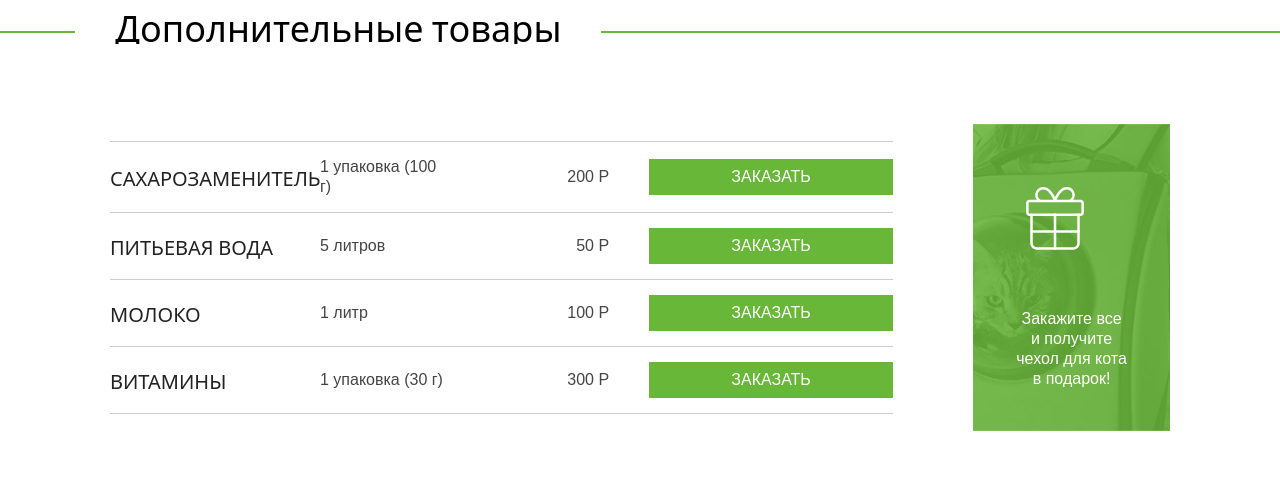
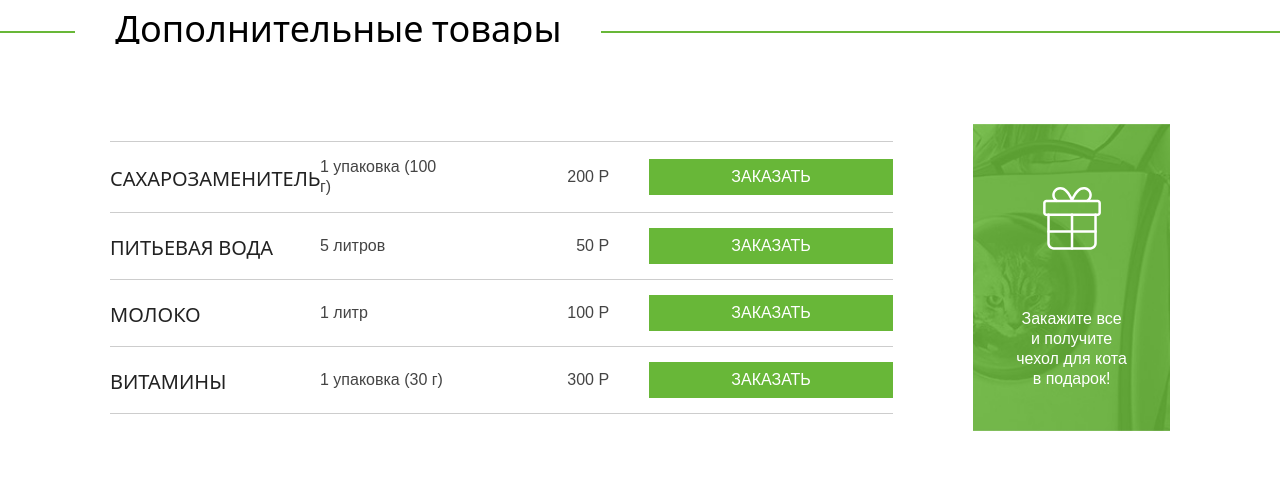
Before and after one commit to ulyalazutina/cat-food, a website built with webpack: page src/catalog.html in a window 1280 px wide. Shown: the part 2100-2581 px from the top of the page. Built offline with nearby package versions, Linux system fonts and the light colour scheme.

Commit message:
Центрирование картинки

```diff
--- a/src/styles/catalog.sass
+++ b/src/styles/catalog.sass
@@ -142,5 +142,6 @@
         flex-direction: column
         justify-items: center
         gap: 46px
+        align-items: center
     &__img
         max-width: 80px
```
